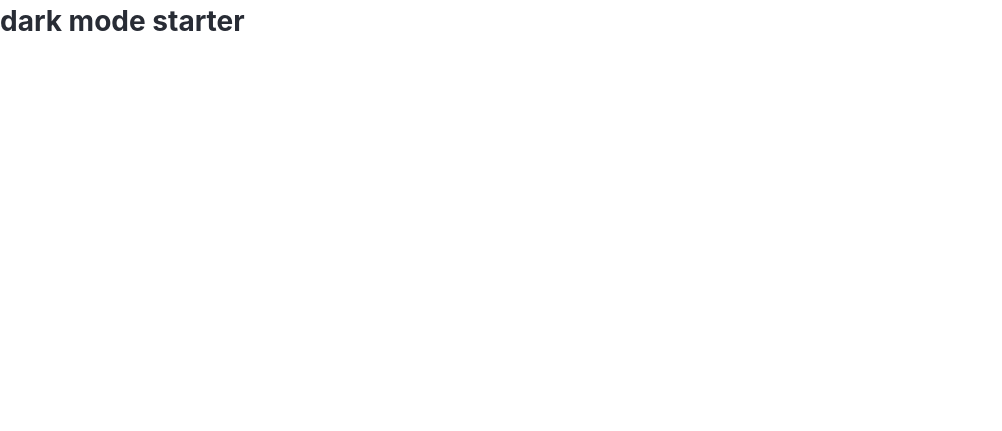
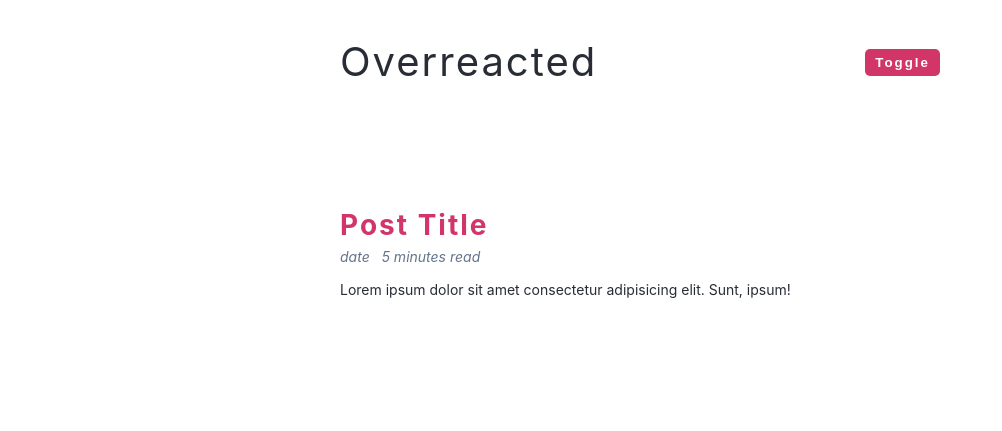
Before and after one commit to stkoev/JS-19-dark-mode, a plain HTML site: page index.html in a window 1280 px wide. Shown: the whole page, without its empty margins (0-1002 px from the left). Drawn offline with Linux system fonts and the light colour scheme.

Commit message:
implement html

```diff
--- a/index.html
+++ b/index.html
@@ -8,7 +8,31 @@
     <link rel="stylesheet" href="./styles.css" />
   </head>
   <body>
-    <h1>dark mode starter</h1>
+    <main>
+      <!-- navigation -->
+      <nav>
+        <div class="nav-center">
+          <span>overreacted</span>
+          <button class="btn">toggle</button>
+        </div>
+      </nav>
+      <!-- sections -->
+      <section class="articles">
+        <!-- article post -->
+        <article class="post">
+          <h2>post title</h2>
+          <div class="post-info">
+            <span>date</span>
+            <span>5 minutes read</span>
+          </div>
+          <p>
+            Lorem ipsum dolor sit amet consectetur adipisicing elit. Sunt,
+            ipsum!
+          </p>
+        </article>
+        <!-- end of single post -->
+      </section>
+    </main>
     <script src="./app.js"></script>
   </body>
 </html>
```
